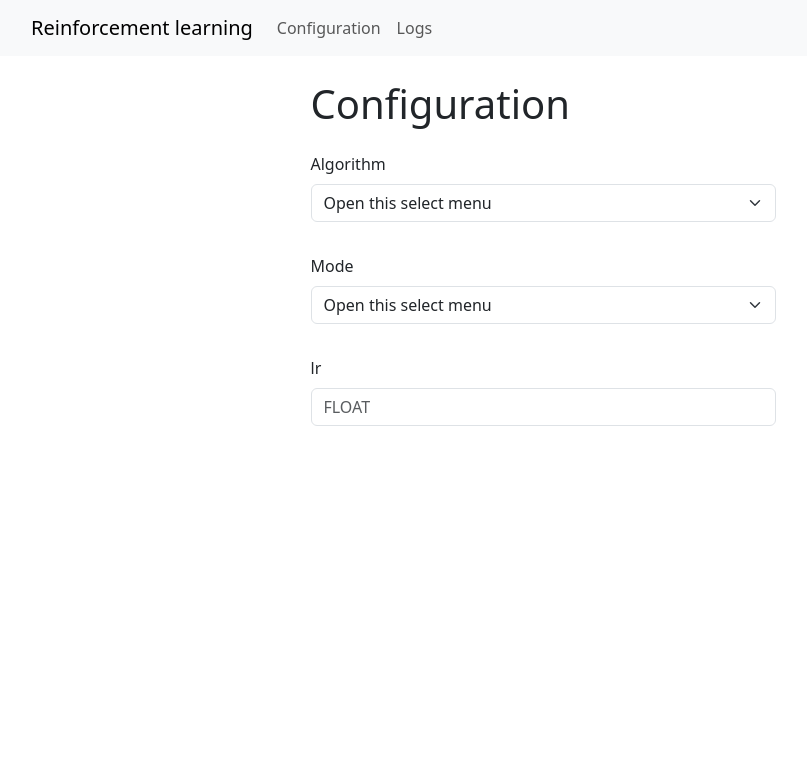
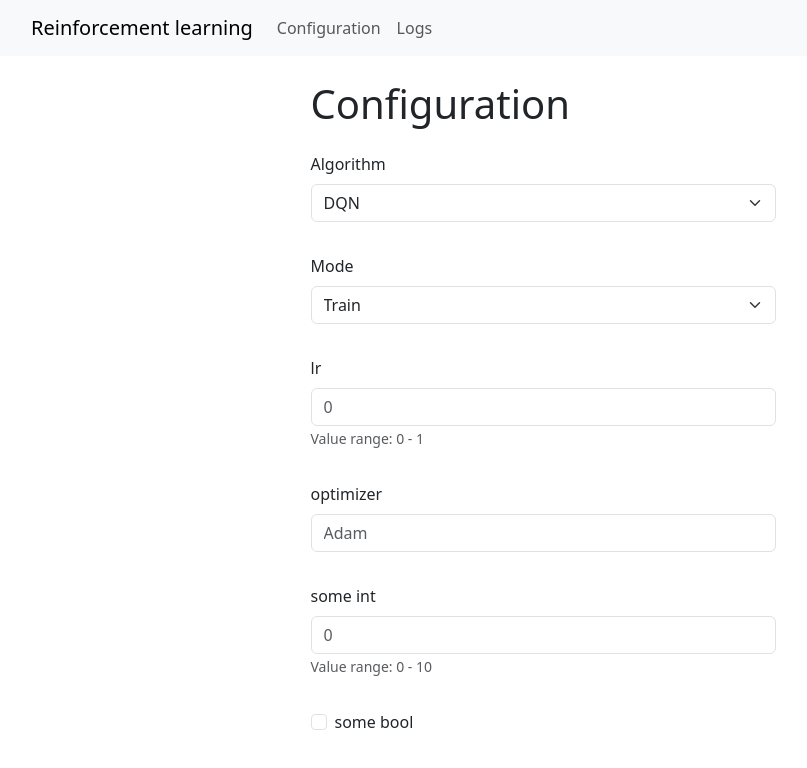
Before and after one commit to ZPI-2023-IST/Frontend, a Next.js app: page /configuration in a window 1280 px wide. Shown: the top 768 px of the page, without its empty margins (51-858 px from the left). Built offline with nearby package versions, Linux system fonts and the light colour scheme.

Commit message:
add flexible form

```diff
--- a/pages/configuration.js
+++ b/pages/configuration.js
@@ -9,12 +9,17 @@ import Layout from '../components/layout';
 
 
 export default function Configuration() {
-  const default_options = {
+  const config_options = {
     "dqn": {
       "train": {
-        "lr": "FLOAT",
+        "lr": ["FLOAT", 0, 0, 1],
+        "optimizer": ["STRING", "Adam", null, null],
+        "some int": ["INT", 0, 0, 10],
+        "some bool": ["BOOL", false, null, null],
       },
-      "test": {}
+      "test": {
+        "optimizer": ["STRING", "Adam", null, null],
+      }
     },
     "random": {
       "train": {},
@@ -24,7 +29,6 @@ export default function Configuration() {
 
   const [algorithm, setAlgorithm] = useState("dqn");
   const [mode, setMode] = useState("train");
-  const [config_options, setConfigOptions] = useState(default_options);
 
   function handleAlgorithmSelect(event) {
     setAlgorithm(event.target.value);
@@ -38,13 +42,57 @@ export default function Configuration() {
     let config = config_options[algorithm][mode];
     let config_keys = Object.keys(config);
     let config_values = Object.values(config);
-    return config_keys.map((key, index) =>
-      (
-        <Form.Group className="mb-3" controlId={key}>
-          <Form.Label> {key} </Form.Label>
-          <Form.Control type="text" placeholder={config_values[index]} />
-        </Form.Group>
-      )
+    return config_keys.map((key, index) => {
+      switch(config_values[index][0]){
+        case "FLOAT":
+          return (
+            <Form.Group className="mb-3" controlId={key}>
+              <Form.Label> {key} </Form.Label>
+              <Form.Control type="number"
+                            step="0.01"
+                            placeholder={config_values[index][1]}
+                            min={config_values[index][2]}
+                            max={config_values[index][3]} />
+              {
+                config_values[index][2] != null && config_values[index][3] != null &&
+                <Form.Text className="text-muted">
+                  Value range: {config_values[index][2]} - {config_values[index][3]}
+                </Form.Text>
+              }
+            </Form.Group>
+          )
+        case "INT":
+          return (
+            <Form.Group className="mb-3" controlId={key}>
+              <Form.Label> {key} </Form.Label>
+              <Form.Control type="number"
+                            step="1"
+                            placeholder={config_values[index][1]}
+                            min={config_values[index][2]}
+                            max={config_values[index][3]} />
+              {
+                config_values[index][2] != null && config_values[index][3] != null &&
+                <Form.Text className="text-muted">
+                  Value range: {config_values[index][2]} - {config_values[index][3]}
+                </Form.Text>
+              }
+            </Form.Group>
+          )
+        case "BOOL":
+          return (
+            <Form.Group className="mb-3" controlId={key}>
+              <Form.Check type="checkbox" label={key} defaultChecked={config_values[index][1]} />
+            </Form.Group>
+          )
+        default:
+          return (
+            <Form.Group className="mb-3" controlId={key}>
+              <Form.Label> {key} </Form.Label>
+              <Form.Control type="text" placeholder={config_values[index][1]} />
+            </Form.Group>
+          )
+      }
+    }
     );
   }
 
@@ -61,8 +109,9 @@ export default function Configuration() {
 
           <Form.Group className="mb-3" controlId="formAlgorithm">
             <Form.Label> Algorithm </Form.Label>
-            <Form.Select aria-label="Default select example" onChange={handleAlgorithmSelect}>
-              <option>Open this select menu</option>
+            <Form.Select aria-label="Default select example"
+                         defaultValue="dqn"
+                         onChange={handleAlgorithmSelect}>
               <option value="dqn">DQN</option>
               <option value="random">Random</option>
             </Form.Select>
@@ -70,8 +119,9 @@ export default function Configuration() {
 
           <Form.Group className="mb-3" controlId="formMode">
             <Form.Label>Mode</Form.Label>
-            <Form.Select aria-label="Default select example" onChange={handleModeSelect}>
-              <option>Open this select menu</option>
+            <Form.Select aria-label="Default select example"
+                         defaultValue="train"
+                         onChange={handleModeSelect}>
               <option value="train">Train</option>
               <option value="test">Test</option>
             </Form.Select>
```
